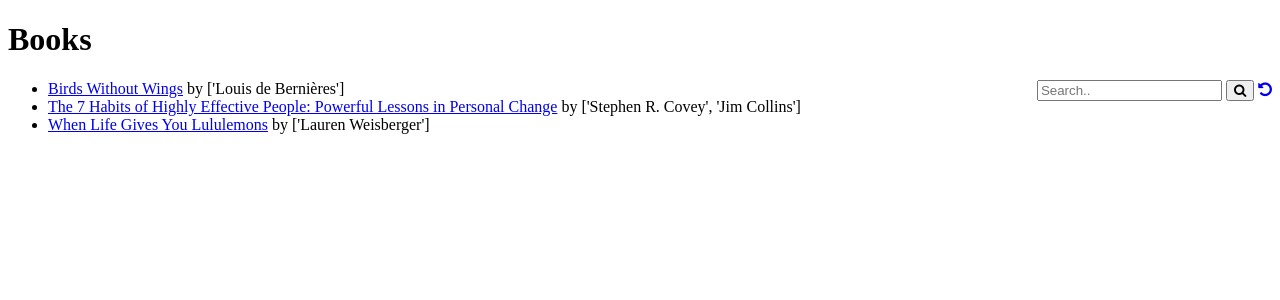
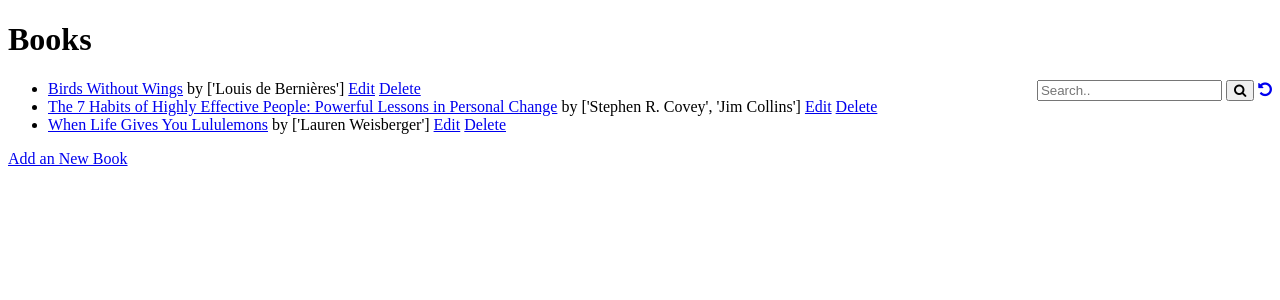
Before and after one commit to el-shes/django_bookshop, a Django app: page /book in a window 1280 px wide. Shown: the top 300 px of the page. Run offline with Django 4.2, Linux system fonts and the light colour scheme; data comes from the database, SQL or seed files in the repository; both versions use the stored data as it was after the commit.

Commit message:
CRUD service for books

```diff
--- a/books/templates/books/books_list.html
+++ b/books/templates/books/books_list.html
@@ -22,10 +22,19 @@
 
 <ul>
     {% for book in book_list %}
-        <li><a href={% url 'books:book_detail' book.id %}> {{ book.book_title }}</a> by {{ book.book_author_updated }}</li>
+        <li>
+            <a href={% url 'books:book_detail' book.id %}> {{ book.book_title }}</a> by {{ book.book_author_updated }}
+            <a href={% url 'books:book_edit' book.id %}>Edit</a>
+            <a href="{% url 'books:book_delete' book.id %}">Delete</a>
+        </li>
     {% empty %}
-    <li>No books yet.</li>
+        <li>No books yet.</li>
     {% endfor %}
 </ul>
+
+<p>
+    <a href="{% url 'books:book_create' %}">Add an New Book</a>
+</p>
+
 </body>
 </html>
--- a/books/urls.py
+++ b/books/urls.py
@@ -1,4 +1,4 @@
-from django.urls import path
+from django.urls import path, reverse_lazy
 from . import views
 
 app_name = 'books'
@@ -9,5 +9,9 @@ urlpatterns = [
     path('book', views.BookListView.as_view(), name='all_books'),
     path('book/<int:pk>', views.BookDetailedView.as_view(), name='book_detail'),
 
-    # path('search/', BookSearchView.as_view(), name='search_results'),
+    path('book/new_book', views.CreateBookView.as_view(success_url=reverse_lazy('books:all_books')), name='book_create'),
+    path('book/<int:pk>/edit', views.EditBookView.as_view(success_url=reverse_lazy('books:all_books')), name='book_edit'),
+    path('book/<int:pk>/delete', views.DeleteBookView.as_view(success_url=reverse_lazy('books:all_books')),
+         name='book_delete'),
+
 ]
--- a/books/views.py
+++ b/books/views.py
@@ -1,7 +1,7 @@
 from django.shortcuts import render
 from django.views import View
-from django.views.generic import TemplateView, ListView, DetailView
-from .models import Book, Author
+from django.views.generic import TemplateView, DetailView, CreateView, DeleteView, UpdateView
+from .models import Book
 from django.db.models import Q
 
 
@@ -16,7 +16,7 @@ class BookListView(View):
 
     def get(self, request, authors=None):
         """
-        Search page request. If not all books are displayed.
+        Search page request by book title. If not all books are displayed.
         :param request:
         :param authors: gets updated to display author_first_name and author_last_name
         :return: rendered page
@@ -41,10 +41,18 @@ class BookDetailedView(DetailView):
     model = Book
     template_name = "books/book_detail.html"
 
-#     def get_queryset(self):
-#         query = self.request.GET.get('search_box', False)
-#         if query:
-#             object_list = Book.objects.filter(book_author__book__book_title__icontains=query)
-#             return object_list
-#         # object_list = Book.objects.filter(Q(book_title__icontains=query))
-#         # return object_list
+
+class CreateBookView(CreateView):
+    model = Book
+    template_name = "books/book_create.html"
+    fields = '__all__'
+
+
+class EditBookView(UpdateView):
+    model = Book
+    template_name = "books/book_edit.html"
+    fields = '__all__'
+
+
+class DeleteBookView(DeleteView):
+    model = Book
```
Also changed, not shown: books/templates/books/book_confirm_delete.html (added, +20 -0 lines), books/templates/books/book_create.html (added, +15 -0 lines), books/templates/books/book_edit.html (added, +17 -0 lines), db.sqlite3.
